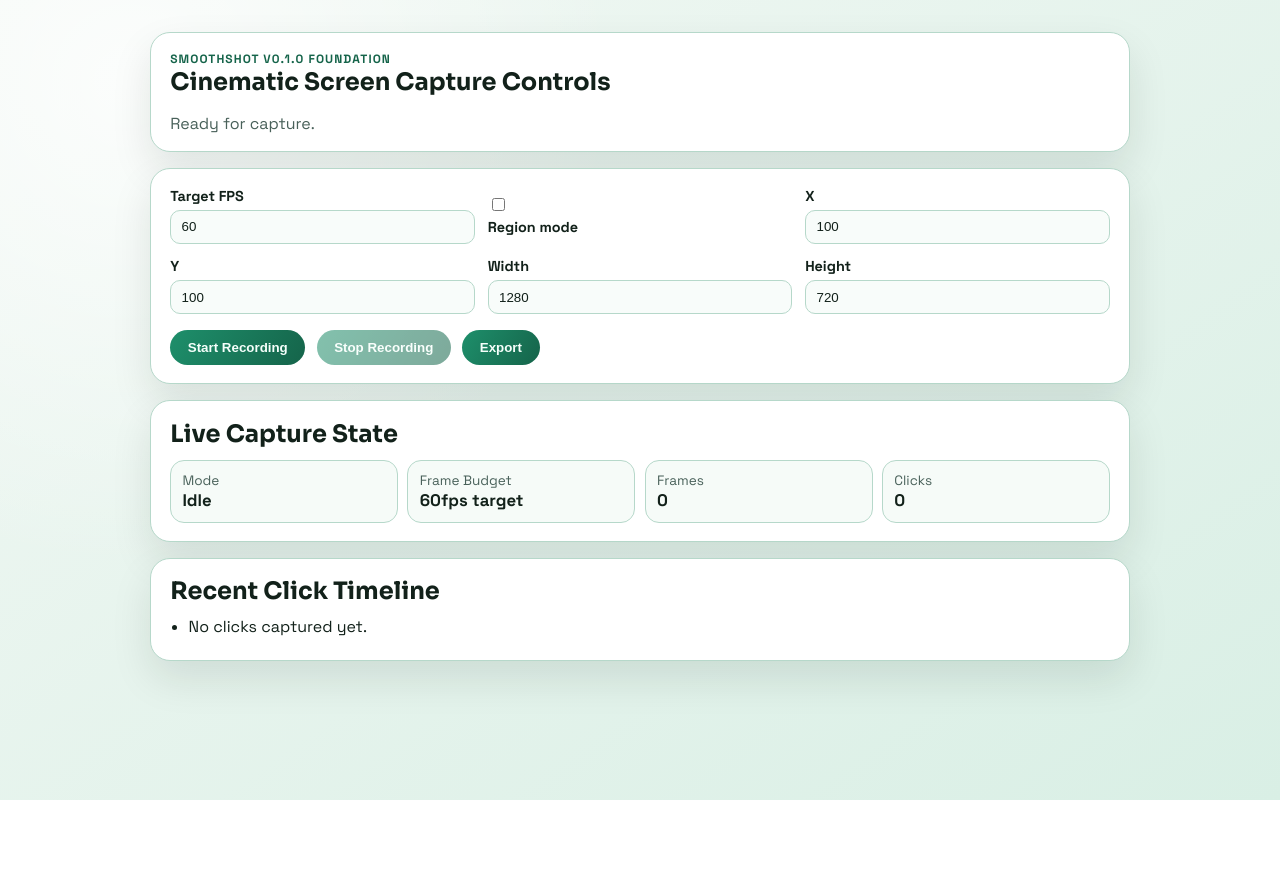
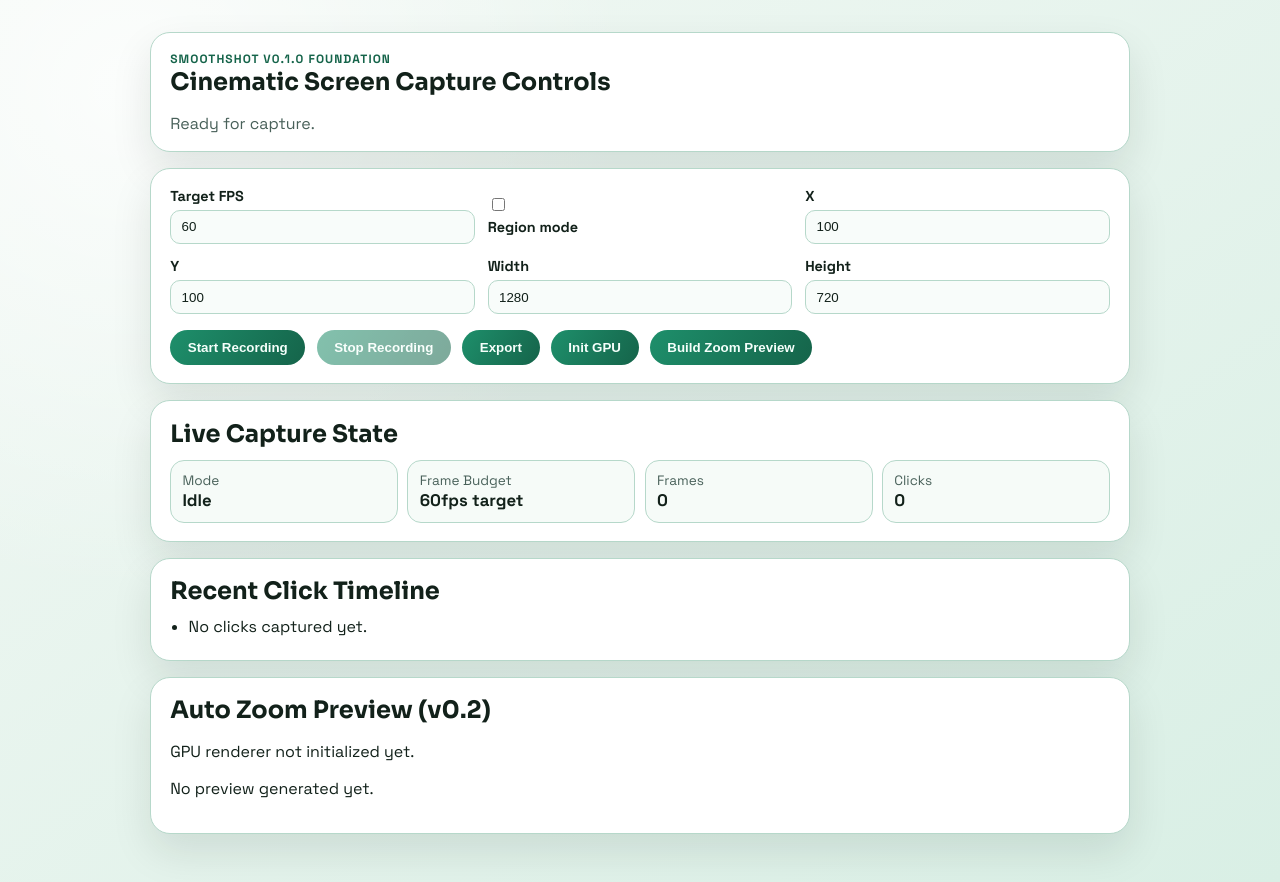
Before and after one commit to xsuneth/SmoothShot, a React (Vite) app: page / in a window 1280 px wide. Before the commit the page ends 800 px from the top, so only its background shows below. Built offline with nearby package versions, Linux system fonts and the light colour scheme.

Commit message:
feat(v0.2-ui): add GPU init and zoom preview controls

```diff
--- a/src/App.tsx
+++ b/src/App.tsx
@@ -30,6 +30,35 @@ type ClickEvent = {
   button: string;
 };
 
+type GpuInitStatus = {
+  initialized: boolean;
+  adapterName: string | null;
+  backend: string | null;
+};
+
+type ZoomProfile = {
+  zoomInMs: number;
+  holdMs: number;
+  zoomOutMs: number;
+  maxZoom: number;
+  easing: string;
+};
+
+type ZoomTransformFrame = {
+  frameIndex: number;
+  timestampMs: number;
+  zoom: number;
+  focusX: number;
+  focusY: number;
+  clickDriven: boolean;
+};
+
+type ZoomPreviewResponse = {
+  frames: ZoomTransformFrame[];
+  clickCount: number;
+  profile: ZoomProfile;
+};
+
 function App() {
   const [recording, setRecording] = useState(false);
   const [status, setStatus] = useState<RecordingStatus>({
@@ -40,6 +69,8 @@ function App() {
   });
   const [lastSession, setLastSession] = useState<StopRecordingResponse | null>(null);
   const [timeline, setTimeline] = useState<ClickEvent[]>([]);
+  const [gpuStatus, setGpuStatus] = useState<GpuInitStatus | null>(null);
+  const [zoomPreview, setZoomPreview] = useState<ZoomPreviewResponse | null>(null);
   const [message, setMessage] = useState("Ready for capture.");
   const [fps, setFps] = useState(60);
   const [regionEnabled, setRegionEnabled] = useState(false);
@@ -108,6 +139,36 @@ function App() {
       await invoke("export_recording");
     } catch (error) {
       setMessage(String(error));
+    }
+  }
+
+  async function initializeGpuRenderer() {
+    try {
+      const status = await invoke<GpuInitStatus>("initialize_gpu_renderer");
+      setGpuStatus(status);
+      setMessage(
+        `GPU renderer ready on ${status.backend ?? "unknown"} (${status.adapterName ?? "adapter"}).`,
+      );
+    } catch (error) {
+      setMessage(`Could not initialize GPU renderer: ${String(error)}`);
+    }
+  }
+
+  async function generateZoomPreview() {
+    try {
+      const preview = await invoke<ZoomPreviewResponse>("build_zoom_preview", {
+        request: {
+          limit: 420,
+          zoomInMs: 180,
+          holdMs: 120,
+          zoomOutMs: 260,
+          maxZoom: 1.85,
+        },
+      });
+      setZoomPreview(preview);
+      setMessage(`Zoom preview generated from ${preview.clickCount} click events.`);
+    } catch (error) {
+      setMessage(`Could not build zoom preview: ${String(error)}`);
     }
   }
 
@@ -197,6 +258,12 @@ function App() {
           <button type="button" onClick={exportRecording} disabled={recording}>
             Export
           </button>
+          <button type="button" onClick={initializeGpuRenderer}>
+            Init GPU
+          </button>
+          <button type="button" onClick={generateZoomPreview} disabled={recording}>
+            Build Zoom Preview
+          </button>
         </div>
       </section>
 
@@ -239,6 +306,34 @@ function App() {
           </p>
         )}
       </section>
+
+      <section className="timeline-card">
+        <h2>Auto Zoom Preview (v0.2)</h2>
+        {!gpuStatus && <p>GPU renderer not initialized yet.</p>}
+        {gpuStatus && (
+          <p>
+            GPU: {gpuStatus.adapterName ?? "Unknown adapter"} ({gpuStatus.backend ?? "unknown"})
+          </p>
+        )}
+        {!zoomPreview && <p>No preview generated yet.</p>}
+        {zoomPreview && (
+          <>
+            <p>
+              Profile: {zoomPreview.profile.easing}, in {zoomPreview.profile.zoomInMs}ms, hold {" "}
+              {zoomPreview.profile.holdMs}ms, out {zoomPreview.profile.zoomOutMs}ms, max {" "}
+              {zoomPreview.profile.maxZoom.toFixed(2)}x
+            </p>
+            <ul>
+              {zoomPreview.frames.slice(0, 8).map((frame) => (
+                <li key={frame.frameIndex}>
+                  frame {frame.frameIndex} | t={frame.timestampMs}ms | zoom {frame.zoom.toFixed(2)}x | focus ({frame.focusX}, {frame.focusY})
+                  {frame.clickDriven ? " | click" : ""}
+                </li>
+              ))}
+            </ul>
+          </>
+        )}
+      </section>
     </main>
   );
 }
```
